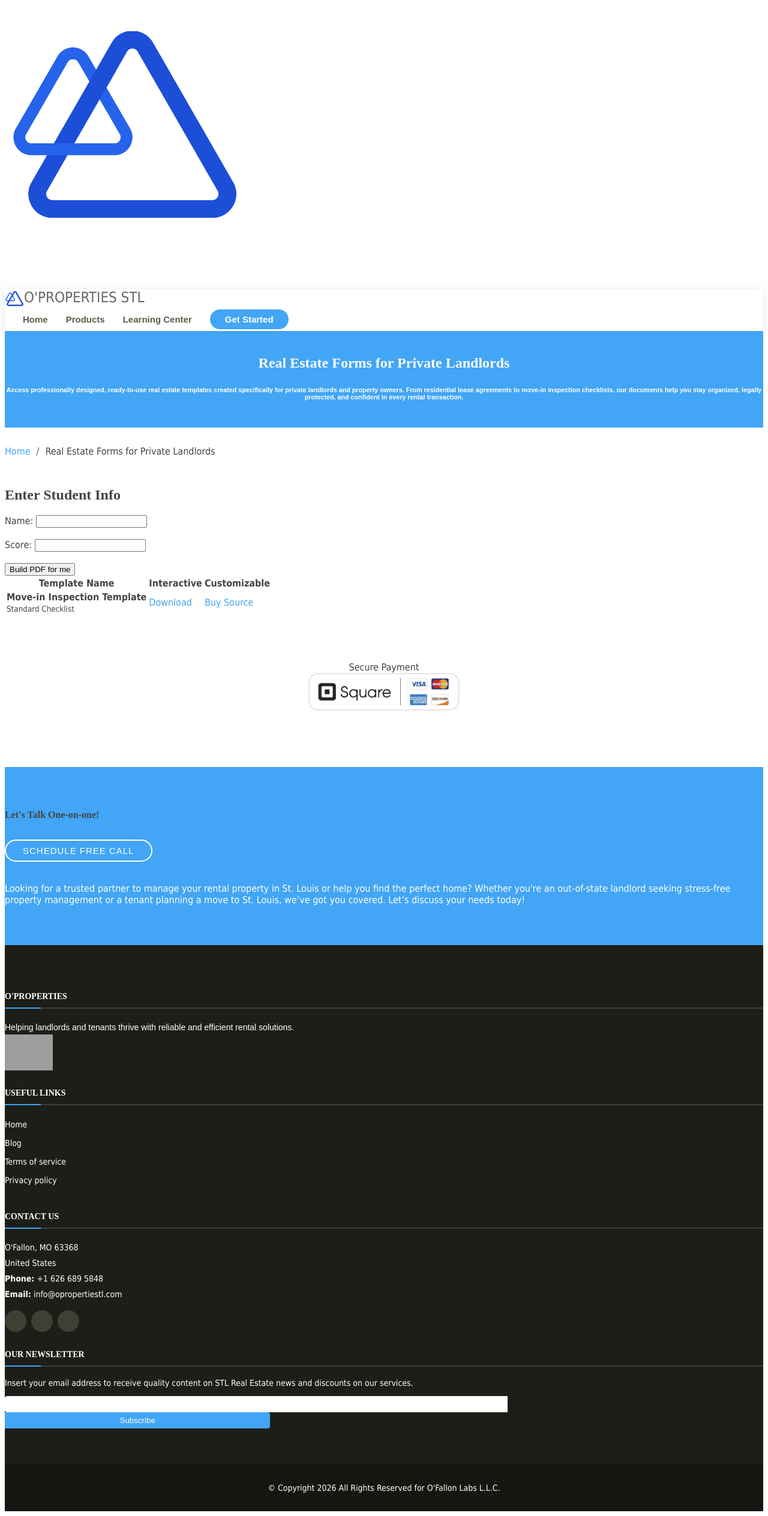
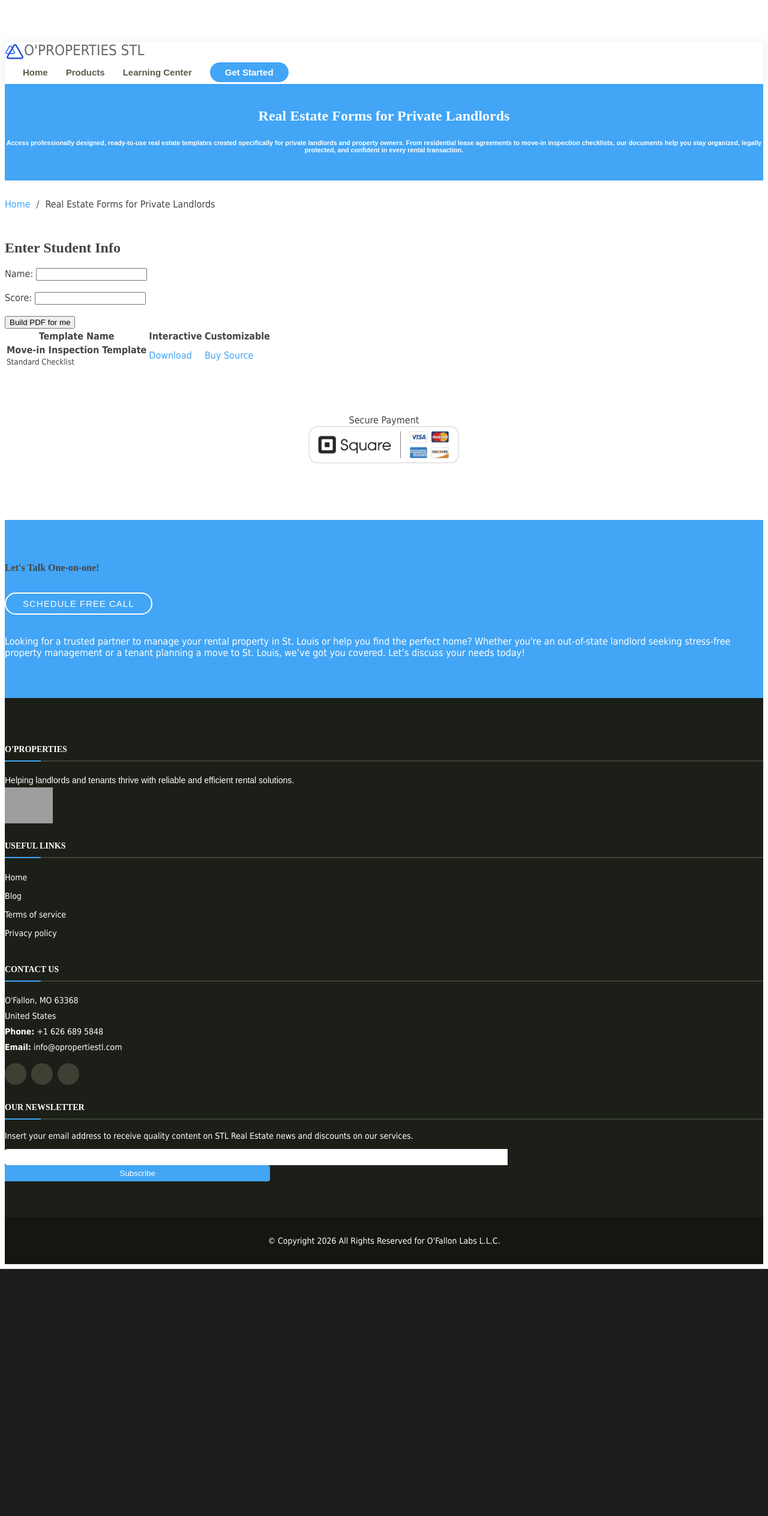
Before and after one commit to smirs/latex-to-pdf, a Flask app: page / in a window 1280 px wide. Shown: the whole page at 60% size. After the commit the page ends 2116 px from the top, so only its background shows below. Run offline with Flask 3, Linux system fonts and the light colour scheme; grey boxes are pictures that could not be loaded.

Commit message:
fix source addresses

```diff
--- a/templates/form.html
+++ b/templates/form.html
@@ -13,10 +13,7 @@
     <title> Real Estate Forms for Private Landlords change</title>
 
     <!-- CSS -->
-    <link rel="stylesheet" href="{{ url_for('static', filename='css/style.css') }}">
-
-    <!-- Image -->
-    <img src="{{ url_for('static', filename='images/logo.png') }}" alt="Logo">
+    <link rel="stylesheet" href="{{ url_for('static', filename='/static/css/style.css') }}">
 
 
 </head>
@@ -30,7 +27,7 @@
   <meta content = Access professionally designed, ready-to-use real estate templates created specifically for private landlords and property owners. From residential lease agreements to move-in inspection checklists, our documents help you stay organized, legally protected, and confident in every rental transaction. name="description">
 
     <div class="container d-flex align-items-center justify-content-between">
-      <a style="text-align:left; font-size:3vh; color:#666;" href="/index.html"><img style="vertical-align: -10px; text-align:left; width:4vh" src="images/logo.png" alt="The logo of the Company O'Fallon Labs" class="">O'PROPERTIES STL</a>
+      <a style="text-align:left; font-size:3vh; color:#666;" href="/index.html"><img style="vertical-align: -10px; text-align:left; width:4vh" src="/static/images/logo.png" alt="The logo of the Company O'Fallon Labs" class="">O'PROPERTIES STL</a>
 
 
 
```
